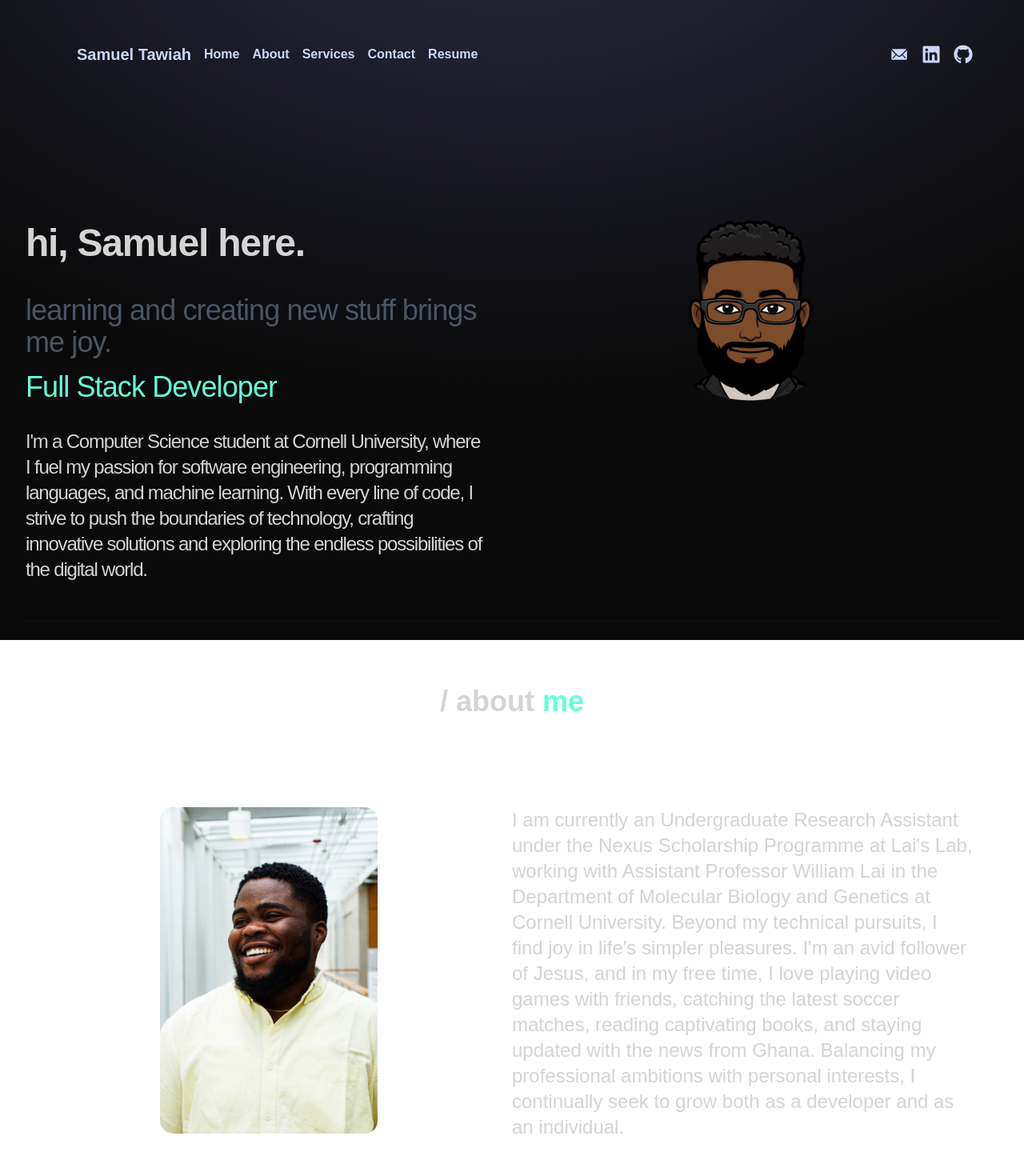
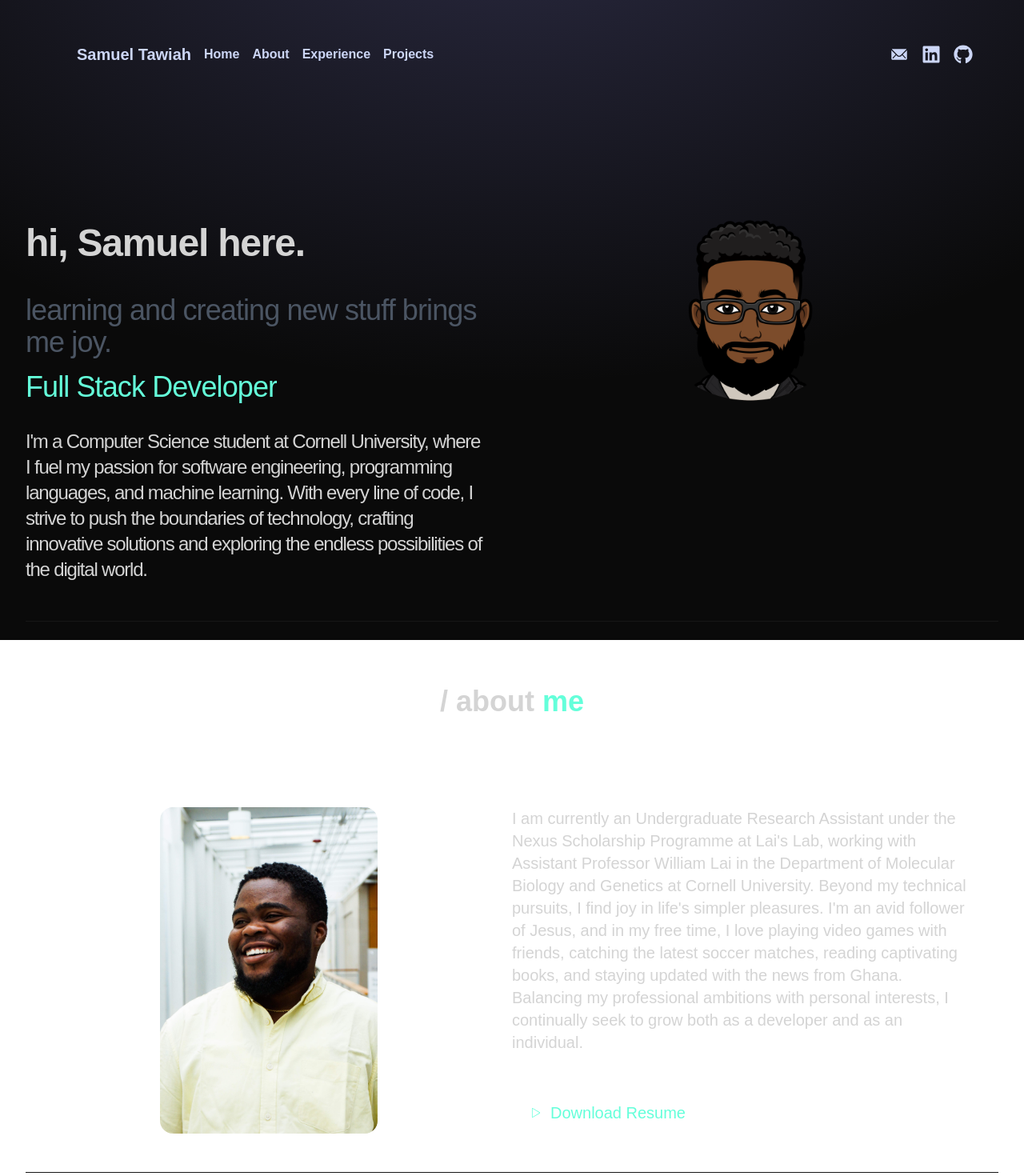
Before and after one commit to Tomtom-debug/Personal-portfolio-, a React (Vite) app: page / in a window 1280 px wide. Shown: the top 1470 px of the page at 80% size. Built offline with nearby package versions, Linux system fonts and the light colour scheme; a web font is replaced by a local one.

Commit message:
add framermotion to about and Navbar

```diff
--- a/src/components/About.jsx
+++ b/src/components/About.jsx
@@ -1,6 +1,8 @@
 import aboutImg from "../assets/profilePic.jpg"
 import { ABOUT_TEXT } from "../constants"
 import { SlControlPlay } from "react-icons/sl";
+import { motion } from "framer-motion"
+
 
 const About = () => {
   return (
@@ -10,26 +12,34 @@ const About = () => {
             <span className="text-green-bright font-ntr" > me</span>
         </h1>
         <div className="flex flex-wrap">
-            <div className="w-full lg:w-1/2 lg:p-8">
+            <motion.div
+            whileInView={{opacity:1, x:0}}
+            initial={{opacity:0, x:-100}}
+            transition={{duration:2}}
+            className="w-full lg:w-1/2 lg:p-8">
                 <div className="flex items-center justify-center">
                     <img className= "rounded-2xl w-1/2 lg:w-1/2" src={aboutImg} alt="My Image" />
                 </div>
-            </div>
-            <div className="w-full lg:w-1/2">
+            </motion.div>
+            <motion.div
+            whileInView={{opacity:1, x:0}}
+            initial={{opacity:0, x:100}}
+            transition={{duration:4}}
+            className="w-full lg:w-1/2">
                 <div className="flex justify-center lg:justify-start">
-                    <p className="my-2 max-w-xl py-6 font-ntr text-2xl ">{ABOUT_TEXT}</p>
+                    <p className="my-2 max-w-xl py-6 font-ntr text-xl ">{ABOUT_TEXT}</p>
                 </div>
                 <div className="flex justify-center lg:justify-start items-center mt-4 ml-6">
                     <SlControlPlay className="mr-2 text-green-bright text-xs w-3 h-10" />
                     <a
                     href="../../public/resume.pdf"
                     download
-                    className="px-1 py-3 text-green-bright font-ntr text-2xl"
+                    className="px-1 py-3 text-green-bright font-ntr text-xl"
                     >
                     Download Resume
                     </a>
                 </div>
-            </div>
+            </motion.div>
         </div>
     </div>
   )
--- a/src/components/Navbar.jsx
+++ b/src/components/Navbar.jsx
@@ -10,9 +10,8 @@ const Navbar = () => {
         <div className="hidden md:flex space-x-4">
           <a href="/" className="hover:text-green-bright">Home</a>
           <a href="/about" className="hover:text-green-bright">About</a>
-          <a href="/services" className="hover:text-green-bright">Services</a>
-          <a href="/contact" className="hover:text-green-bright">Contact</a>
-          <a href="/contact" className="hover:text-green-bright">Resume</a>
+          <a href="/services" className="hover:text-green-bright">Experience</a>
+          <a href="/contact" className="hover:text-green-bright">Projects</a>
         </div>
       </div>
       <div className="m-8 flex items-center justify-center gap-4 text-2xl">
```
